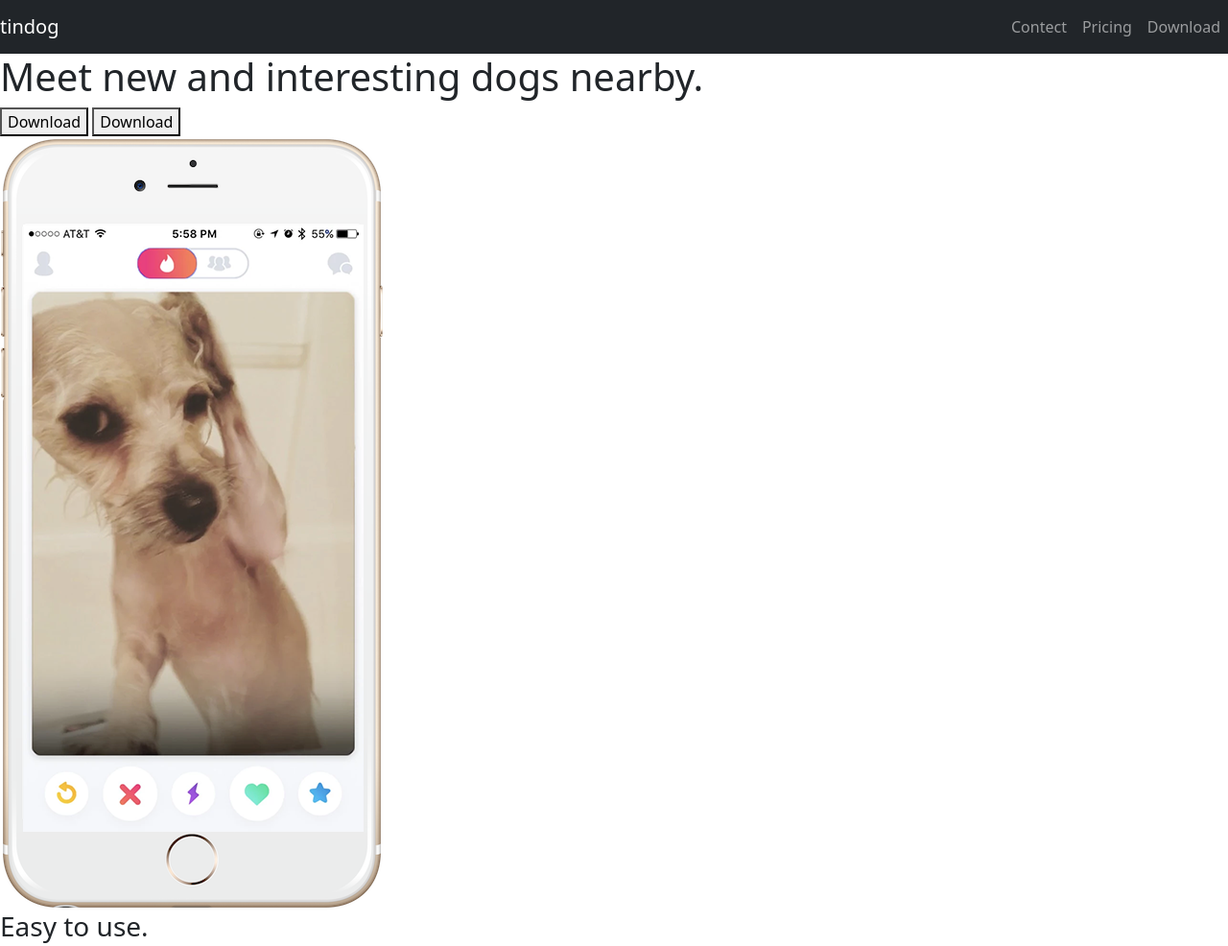
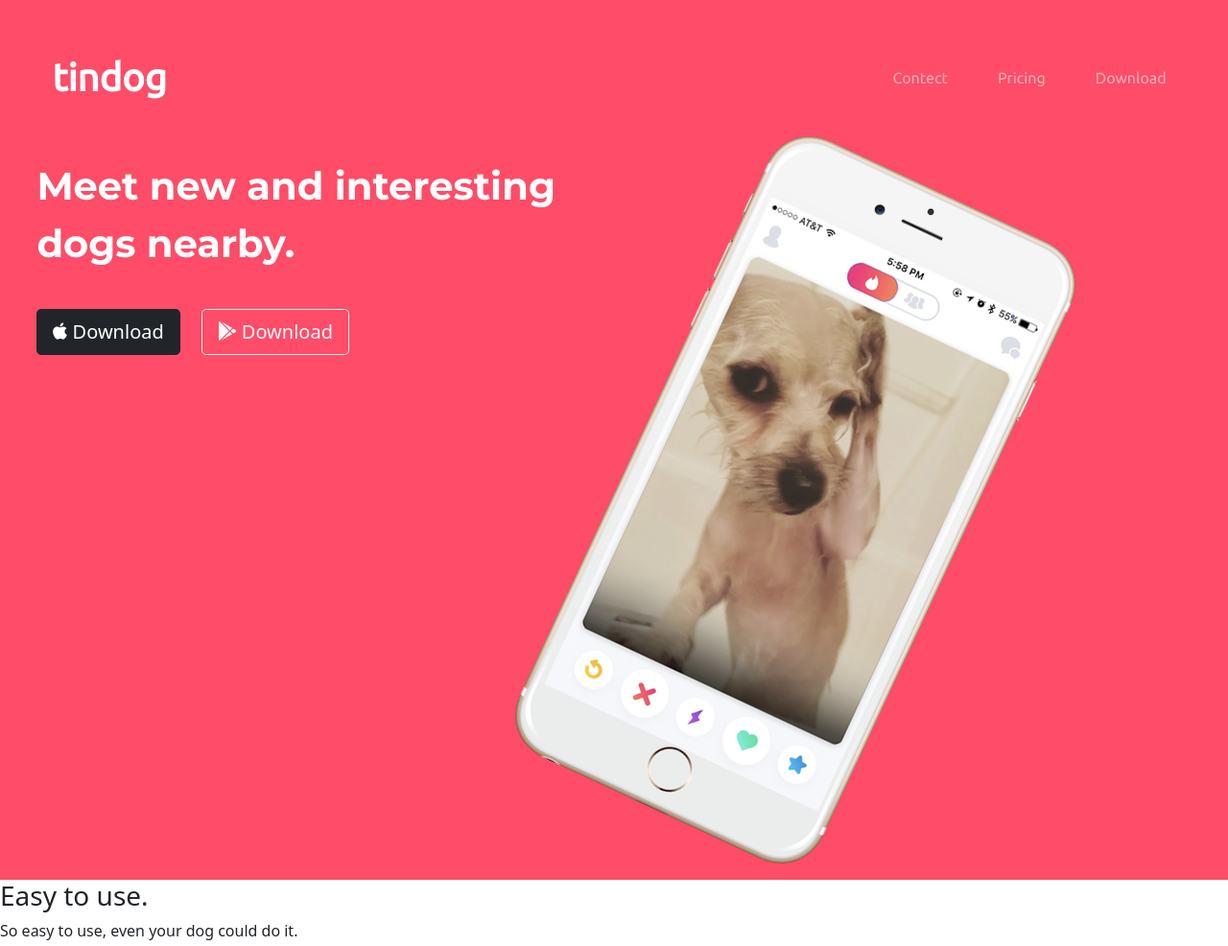
Before and after one commit to hoshiyarjyani/Tiny-DOG-website, a plain HTML site: page index.html in a window 1280 px wide. Shown: the top 986 px of the page at 96% size. Drawn offline with nearby package versions, Linux system fonts and the light colour scheme.

Commit message:
top section done

```diff
--- a/css/styles.css
+++ b/css/styles.css
@@ -0,0 +1,49 @@
+body{
+    font-family:'Montserrat';
+}
+
+#title{
+    background-color: #ff4c68;
+    color: white;
+}
+
+#toph1{
+    font-family:'Montserrat';
+    size: 5rem;
+    line-height: 1.5;
+
+}
+
+#containerfluidid {
+    padding: 3% ;
+}
+/*  Navbar custm */
+
+#navbarbrandid {
+    font-family: "Ubuntu";
+     font-size: 2.5rem;
+     font-weight:bold ;
+     padding-left: 1rem;
+}
+
+#navid{
+    padding-bottom: 3rem;
+}
+
+.nav-item{
+    padding: 0 18px;
+}
+
+.nav-link{
+    font-weight: 500;
+    font-family:"Ubuntu" ;
+}
+
+.downloadbtn{
+    margin: 5% 3% 10% 0;
+}
+
+.titleimg{
+    width: 60%;
+    transform: rotate(25deg);
+}
--- a/index.html
+++ b/index.html
@@ -3,24 +3,43 @@
   <head>
     <meta charset="utf-8" />
     <title>tinDog</title>
+
+
+    <!-- css link -->
     <link rel="stylesheet" href="css/styles.css" />
+
+    <!-- font Montserrat / ubuntu-->
+    <link
+      href="https://fonts.googleapis.com/css2?family=Montserrat:wght@700&display=swap"
+      rel="stylesheet"
+    />
+    <link href='https://fonts.googleapis.com/css?family=Ubuntu' rel='stylesheet'>
+    <!-- bootstrap css 5.1.3 -->
     <link
       href="https://cdn.jsdelivr.net/npm/bootstrap@5.1.3/dist/css/bootstrap.min.css"
       rel="stylesheet"
       integrity="sha384-1BmE4kWBq78iYhFldvKuhfTAU6auU8tT94WrHftjDbrCEXSU1oBoqyl2QvZ6jIW3"
       crossorigin="anonymous"
     />
-    <script src="https://cdn.jsdelivr.net/npm/bootstrap@5.1.3/dist/js/bootstrap.bundle.min.js" integrity="sha384-ka7Sk0Gln4gmtz2MlQnikT1wXgYsOg+OMhuP+IlRH9sENBO0LRn5q+8nbTov4+1p" crossorigin="anonymous"></script>
+
+     <!-- bootstrap js 5.1.3 -->
+    <script
+      src="https://cdn.jsdelivr.net/npm/bootstrap@5.1.3/dist/js/bootstrap.bundle.min.js"
+      integrity="sha384-ka7Sk0Gln4gmtz2MlQnikT1wXgYsOg+OMhuP+IlRH9sENBO0LRn5q+8nbTov4+1p"
+      crossorigin="anonymous"
+    ></script>
+ <!-- font awesome -->
+    <script defer src="https://use.fontawesome.com/releases/v5.0.7/js/all.js"></script>
+
   </head>
 
   <body>
     <section id="title">
       <!-- Nav Bar -->
 
-      <nav class="navbar navbar-expand-lg navbar-dark bg-dark">
-          <a class="navbar-brand" href="#">
-            tindog
-          </a>
+      <div class="container-fluid " id="containerfluidid">
+        <nav class="navbar navbar-expand-lg navbar-dark" id="navid">
+          <a class="navbar-brand" href="#" id="navbarbrandid"> tindog </a>
           <button
             class="navbar-toggler"
             type="button"
@@ -33,7 +52,7 @@
             <span class="navbar-toggler-icon"></span>
           </button>
           <div class="collapse navbar-collapse" id="navbarSupportedContent">
-        <ul class="navbar-nav ms-auto" >
+            <ul class="navbar-nav ms-auto">
               <li class="nav-item">
                 <a class="nav-link" href="#">Contect</a>
               </li>
@@ -49,13 +68,17 @@
 
         <!-- Title -->
 
-      <div>
-        <h1>Meet new and interesting dogs nearby.</h1>
-        <button type="button">Download</button>
-        <button type="button">Download</button>
+        <div class="row">
+          <div class="col-lg-6 col-md-12">
+            <h1 id="toph1">Meet new and interesting dogs nearby.</h1>
+            <button class="btn  btn-dark btn-lg downloadbtn" type="button"><i class="fab fa-apple"></i> Download</button>
+            <button class="btn btn-outline-light btn-lg downloadbtn" type="button"><i class="fab fa-google-play"></i> Download</button>
           </div>
-      <div>
-        <img src="images/iphone6.png" alt="iphone-mockup" />
+
+          <div class="col-lg-6">
+            <img class="titleimg" src="images/iphone6.png" alt="iphone-mockup" />
+          </div>
+        </div>
        </div>
     </section>
 
```
Lines whose indentation alone changed are shown as unchanged.
